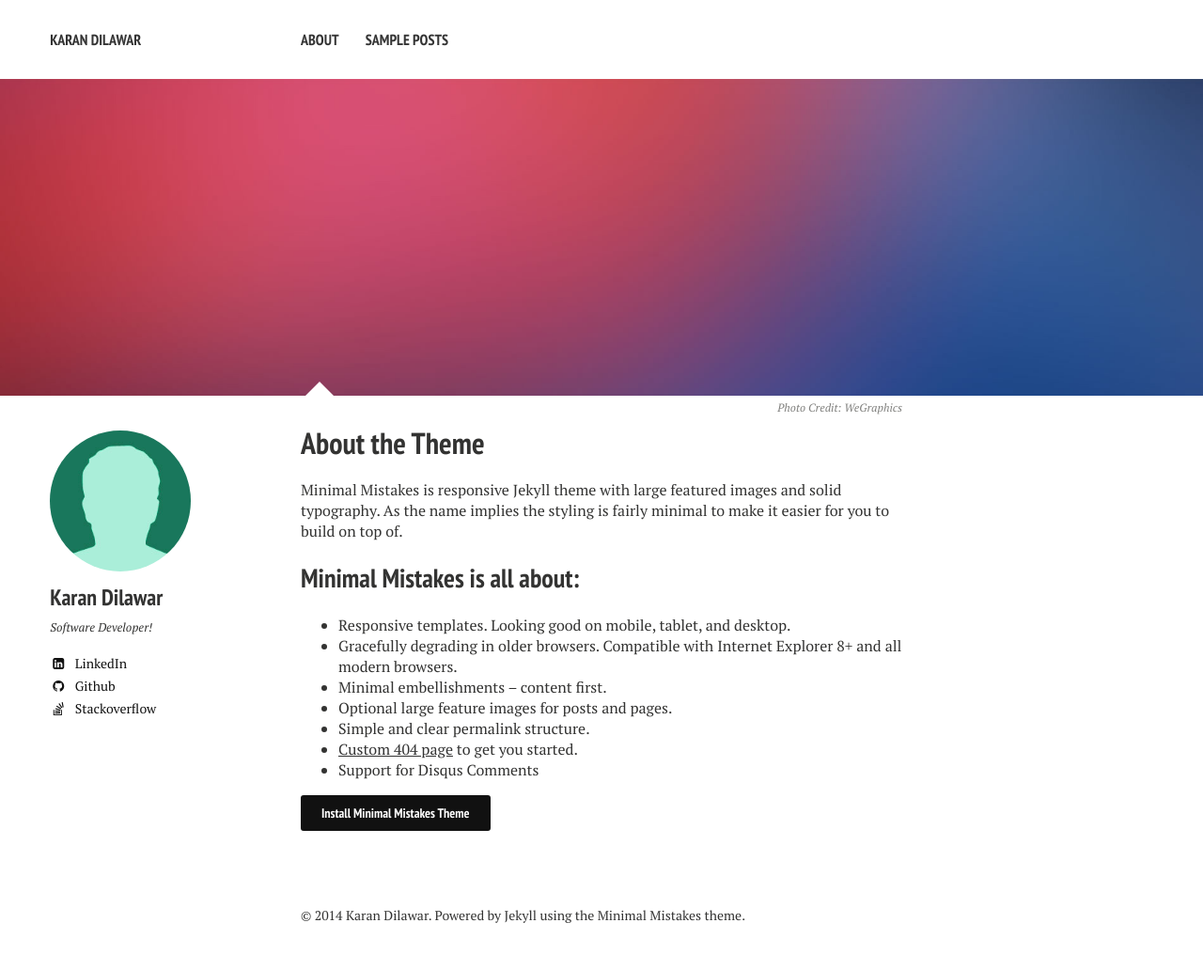
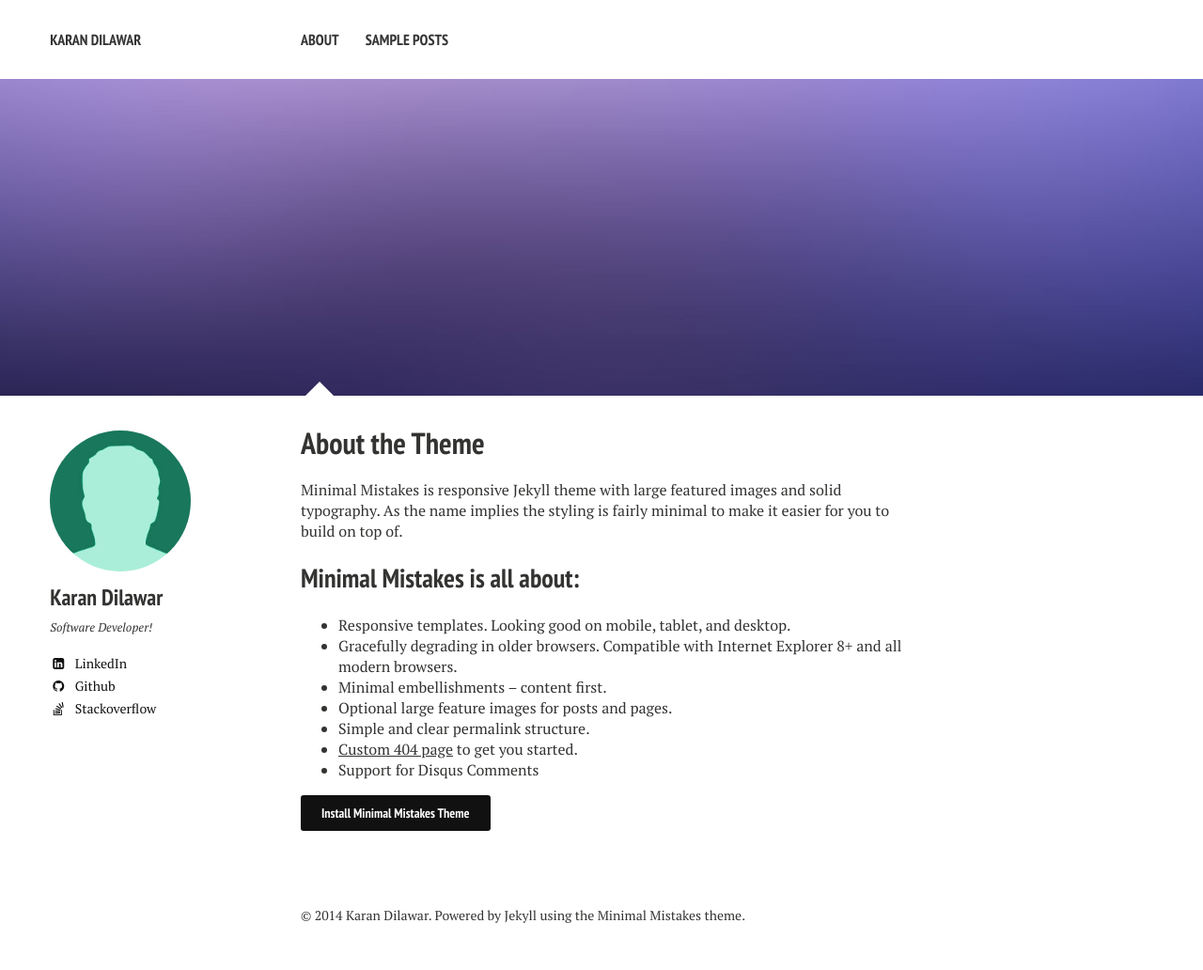
Before and after one commit to kdilawar/kdilawar.github.io, a Jekyll site: the page built from about/index.md, in a window 1280 px wide. Shown: the whole page at 94% size. Built offline with Jekyll 4.4.1, drawn with Linux system fonts in a browser that asks for light colours; nearby versions of some CDN libraries.

Commit message:
customizing

```diff
--- a/_config.yml
+++ b/_config.yml
@@ -2,7 +2,7 @@
 
 title:            Karan Dilawar
 locale:           en_US
-url:              http://kdilawar.me/
+url:              http://kdilawar.me
 
 
 # Jekyll configuration
--- a/about/index.md
+++ b/about/index.md
@@ -5,9 +5,7 @@
 modified: 2014-08-08T20:53:07.573882-04:00
 comments: true
 image:
-  feature: sample-image-2.jpg
-  credit: WeGraphics
-  creditlink: http://wegraphics.net/downloads/free-ultimate-blurred-background-pack/
+  feature: sample-image-5.jpg
 ---
 
 Minimal Mistakes is responsive Jekyll theme with large featured images and solid typography. As the name implies the styling is fairly minimal to make it easier for you to build on top of.
```
